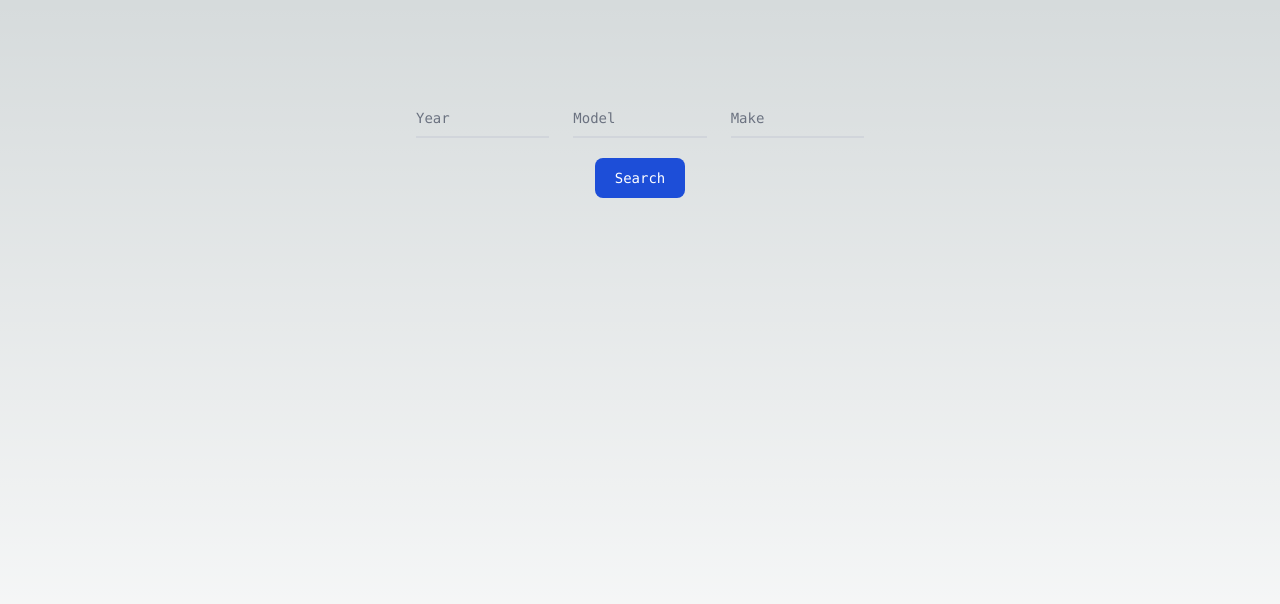
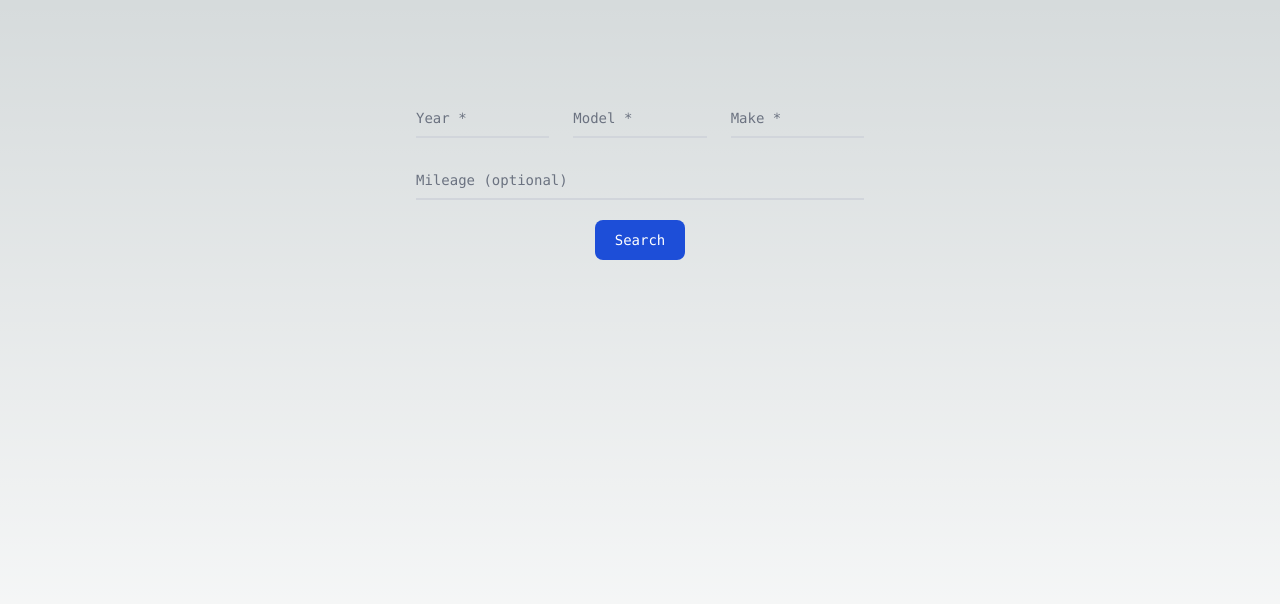
Before and after one commit to ish1301/vin-frontend, a Next.js app: page / in a window 1280 px wide. Shown: the top 604 px of the page. Built offline with nearby package versions, Linux system fonts and the light colour scheme.

Commit message:
Layout fixes

```diff
--- a/src/app/page.tsx
+++ b/src/app/page.tsx
@@ -22,15 +22,21 @@ export default function Home() {
         <div className="grid lg:grid-cols-3 md:gap-6">
           <div className="relative z-0 w-full mb-5 group">
               <input type="text" name="year" id="year" className="block py-2.5 px-0 w-full text-sm text-gray-900 bg-transparent border-0 border-b-2 border-gray-300 appearance-none dark:text-white dark:border-gray-600 dark:focus:border-blue-500 focus:outline-none focus:ring-0 focus:border-blue-600 peer" placeholder=" " required />
-              <label htmlFor="year" className="peer-focus:font-medium absolute text-sm text-gray-500 dark:text-gray-400 duration-300 transform -translate-y-6 scale-75 top-3 -z-10 origin-[0] peer-focus:start-0 rtl:peer-focus:translate-x-1/4 peer-focus:text-blue-600 peer-focus:dark:text-blue-500 peer-placeholder-shown:scale-100 peer-placeholder-shown:translate-y-0 peer-focus:scale-75 peer-focus:-translate-y-6">Year</label>
+              <label htmlFor="year" className="peer-focus:font-medium absolute text-sm text-gray-500 dark:text-gray-400 duration-300 transform -translate-y-6 scale-75 top-3 -z-10 origin-[0] peer-focus:start-0 rtl:peer-focus:translate-x-1/4 peer-focus:text-blue-600 peer-focus:dark:text-blue-500 peer-placeholder-shown:scale-100 peer-placeholder-shown:translate-y-0 peer-focus:scale-75 peer-focus:-translate-y-6">Year *</label>
           </div>
           <div className="relative z-0 w-full mb-5 group">
               <input type="text" name="model" id="model" className="block py-2.5 px-0 w-full text-sm text-gray-900 bg-transparent border-0 border-b-2 border-gray-300 appearance-none dark:text-white dark:border-gray-600 dark:focus:border-blue-500 focus:outline-none focus:ring-0 focus:border-blue-600 peer" placeholder=" " required />
-              <label htmlFor="model" className="peer-focus:font-medium absolute text-sm text-gray-500 dark:text-gray-400 duration-300 transform -translate-y-6 scale-75 top-3 -z-10 origin-[0] peer-focus:start-0 rtl:peer-focus:translate-x-1/4 peer-focus:text-blue-600 peer-focus:dark:text-blue-500 peer-placeholder-shown:scale-100 peer-placeholder-shown:translate-y-0 peer-focus:scale-75 peer-focus:-translate-y-6">Model</label>
+              <label htmlFor="model" className="peer-focus:font-medium absolute text-sm text-gray-500 dark:text-gray-400 duration-300 transform -translate-y-6 scale-75 top-3 -z-10 origin-[0] peer-focus:start-0 rtl:peer-focus:translate-x-1/4 peer-focus:text-blue-600 peer-focus:dark:text-blue-500 peer-placeholder-shown:scale-100 peer-placeholder-shown:translate-y-0 peer-focus:scale-75 peer-focus:-translate-y-6">Model *</label>
           </div>
           <div className="relative z-0 w-full mb-5 group">
               <input type="text" name="make" id="make" className="block py-2.5 px-0 w-full text-sm text-gray-900 bg-transparent border-0 border-b-2 border-gray-300 appearance-none dark:text-white dark:border-gray-600 dark:focus:border-blue-500 focus:outline-none focus:ring-0 focus:border-blue-600 peer" placeholder=" " required />
-              <label htmlFor="make" className="peer-focus:font-medium absolute text-sm text-gray-500 dark:text-gray-400 duration-300 transform -translate-y-6 scale-75 top-3 -z-10 origin-[0] peer-focus:start-0 rtl:peer-focus:translate-x-1/4 peer-focus:text-blue-600 peer-focus:dark:text-blue-500 peer-placeholder-shown:scale-100 peer-placeholder-shown:translate-y-0 peer-focus:scale-75 peer-focus:-translate-y-6">Make</label>
+              <label htmlFor="make" className="peer-focus:font-medium absolute text-sm text-gray-500 dark:text-gray-400 duration-300 transform -translate-y-6 scale-75 top-3 -z-10 origin-[0] peer-focus:start-0 rtl:peer-focus:translate-x-1/4 peer-focus:text-blue-600 peer-focus:dark:text-blue-500 peer-placeholder-shown:scale-100 peer-placeholder-shown:translate-y-0 peer-focus:scale-75 peer-focus:-translate-y-6">Make *</label>
+          </div>
+        </div>
+        <div className="grid lg:grid-cols-1 md:gap-6">
+          <div className="relative z-0 w-full mb-5 group">
+              <input type="text" name="mileage" id="mileage" className="block py-2.5 px-0 w-full text-sm text-gray-900 bg-transparent border-0 border-b-2 border-gray-300 appearance-none dark:text-white dark:border-gray-600 dark:focus:border-blue-500 focus:outline-none focus:ring-0 focus:border-blue-600 peer" placeholder=" " />
+              <label htmlFor="mileage" className="peer-focus:font-medium absolute text-sm text-gray-500 dark:text-gray-400 duration-300 transform -translate-y-6 scale-75 top-3 -z-10 origin-[0] peer-focus:start-0 rtl:peer-focus:translate-x-1/4 peer-focus:text-blue-600 peer-focus:dark:text-blue-500 peer-placeholder-shown:scale-100 peer-placeholder-shown:translate-y-0 peer-focus:scale-75 peer-focus:-translate-y-6">Mileage (optional)</label>
           </div>
         </div>
 
```
